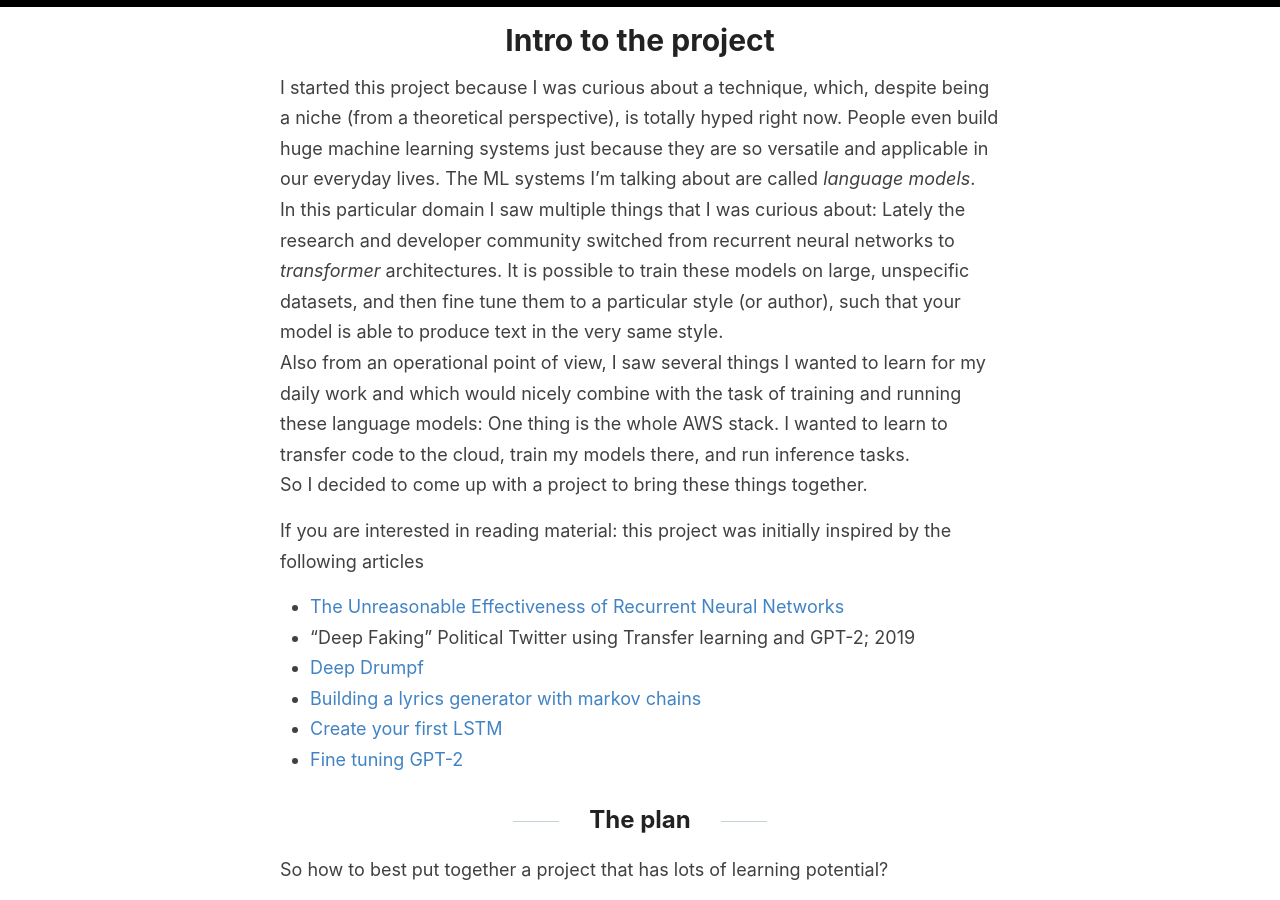
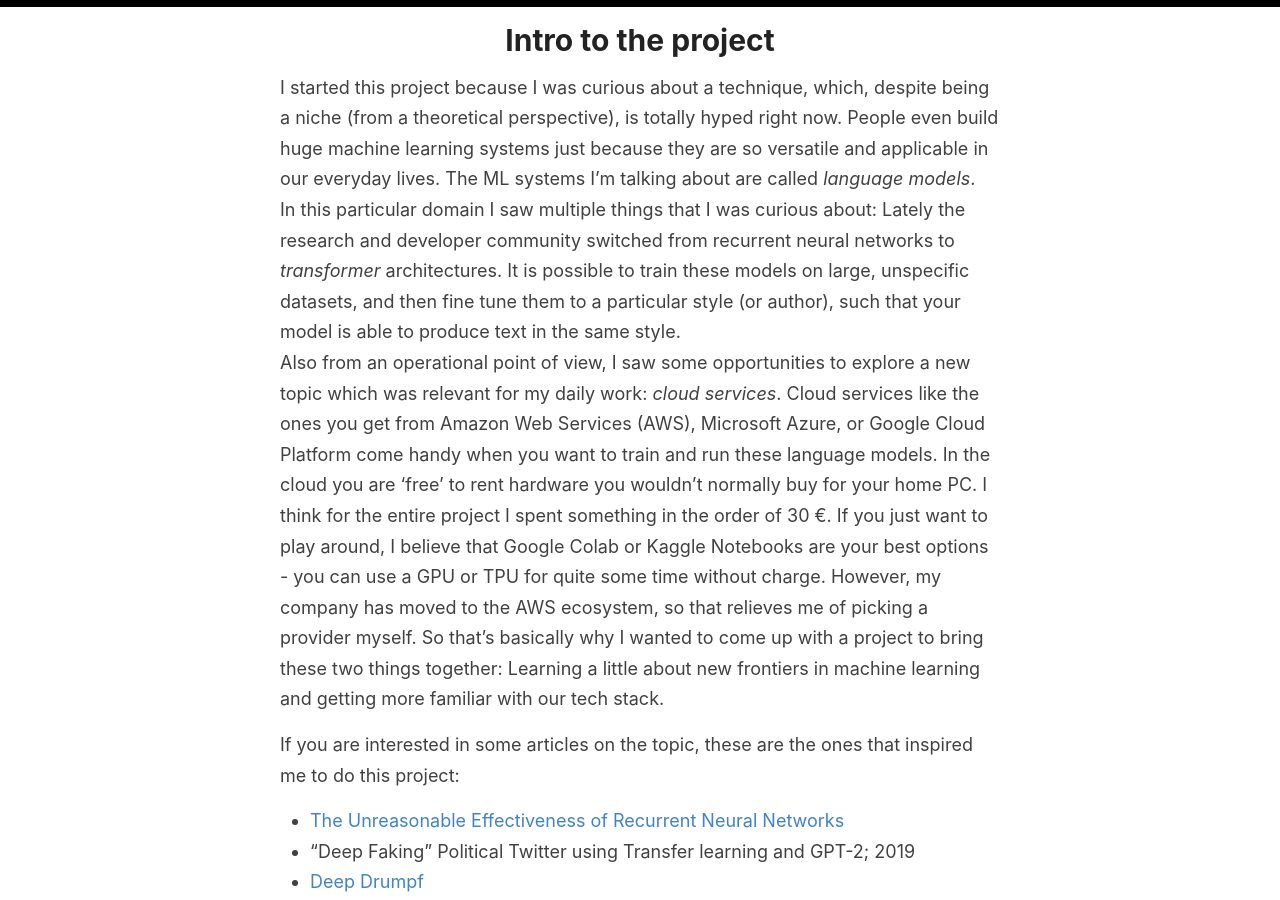
Before and after one commit to helmutlutz/blog, a Jekyll site: the page built from docs/_posts/2023-01-16-experimenting-with-text-generators.markdown, in a window 1280 px wide and 900 px high, scrolled down 231 px. Built offline with Jekyll 4.4.1, drawn with Linux system fonts in a browser that asks for light colours.

Commit message:
Updated experimenting-with-text-generators

```diff
--- a/docs/_posts/2023-01-16-experimenting-with-text-generators.markdown
+++ b/docs/_posts/2023-01-16-experimenting-with-text-generators.markdown
@@ -2,15 +2,15 @@
 layout: post
 title:  "Building a text generator on AWS"
 date:   2023-01-16 20:55:50 +0100
-tags: Cloud MachineLearning
+tags: CloudServices MachineLearning
 ---
 # Intro to the project
 I started this project because I was curious about a technique, which, despite being a niche (from a theoretical perspective), is totally hyped right now. People even build huge machine learning systems just because they are so versatile and applicable in our everyday lives. The ML systems I'm talking about are called *language models*.
-In this particular domain I saw multiple things that I was curious about: Lately the research and developer community switched from recurrent neural networks to *transformer* architectures. It is possible to train these models on large, unspecific datasets, and then fine tune them to a particular style (or author), such that your model is able to produce text in the very same style.
-Also from an operational point of view, I saw several things I wanted to learn for my daily work and which would nicely combine with the task of training and running these language models: One thing is the whole AWS stack. I wanted to learn to transfer code to the cloud, train my models there, and run inference tasks.
-So I decided to come up with a project to bring these things together.
+In this particular domain I saw multiple things that I was curious about: Lately the research and developer community switched from recurrent neural networks to *transformer* architectures. It is possible to train these models on large, unspecific datasets, and then fine tune them to a particular style (or author), such that your model is able to produce text in the same style.
+Also from an operational point of view, I saw some opportunities to explore a new topic which was relevant for my daily work: *cloud services*. Cloud services like the ones you get from Amazon Web Services (AWS), Microsoft Azure, or Google Cloud Platform come handy when you want to train and run these language models. In the cloud you are 'free' to rent hardware you wouldn't normally buy for your home PC. I think for the entire project I spent something in the order of 30 €. If you just want to play around, I believe that Google Colab or Kaggle Notebooks are your best options - you can use a GPU or TPU for quite some time without charge. However, my company has moved to the AWS ecosystem, so that relieves me of picking a provider myself.
+So that's basically why I wanted to come up with a project to bring these two things together: Learning a little about new frontiers in machine learning and getting more familiar with our tech stack.
 
-If you are interested in reading material: this project was initially inspired by the following articles
+If you are interested in some articles on the topic, these are the ones that inspired me to do this project:
 - [The Unreasonable Effectiveness of Recurrent Neural Networks][karpathy-rnns]
 - "Deep Faking" Political Twitter using Transfer learning and GPT-2; 2019
 - [Deep Drumpf][deep-drumpf]
```
